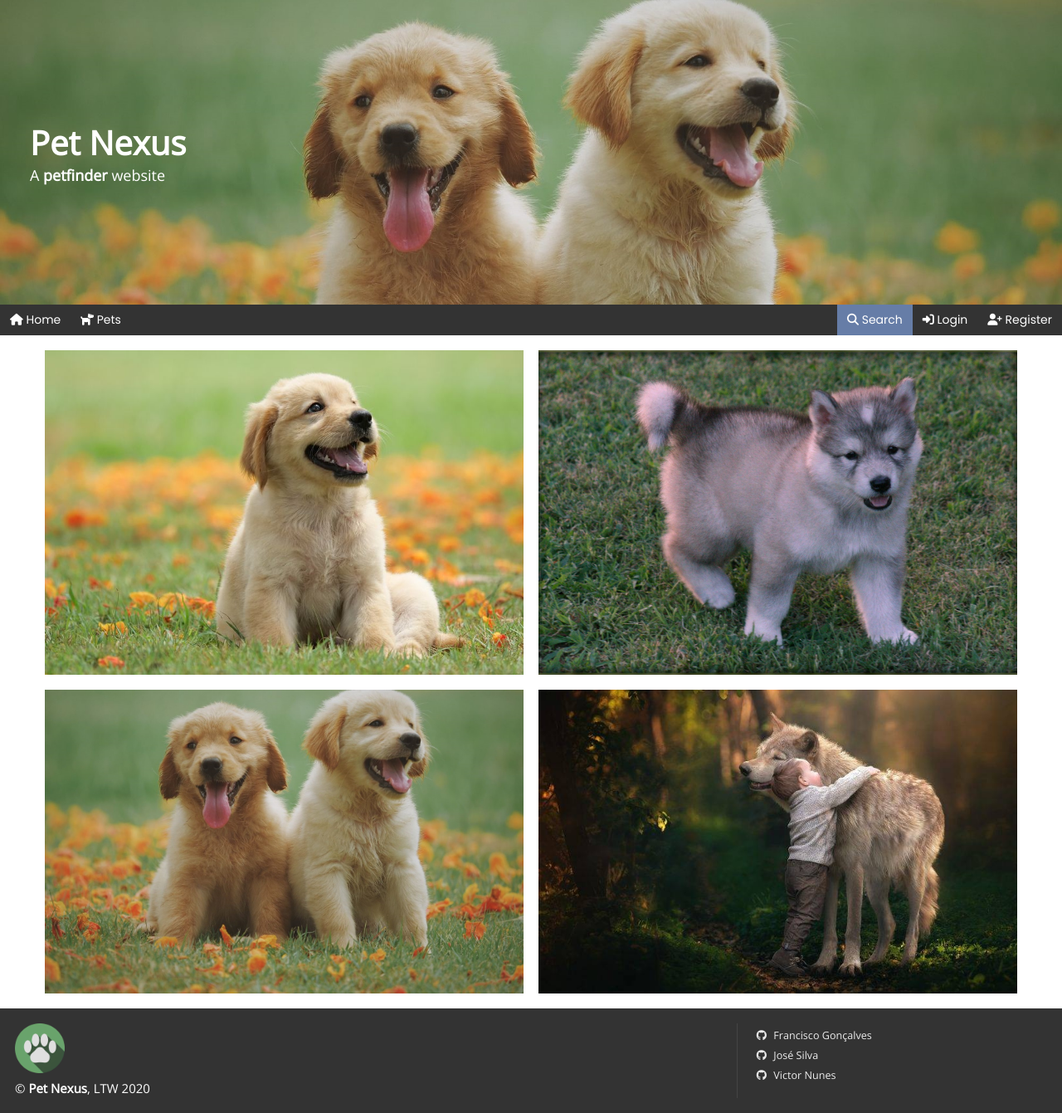
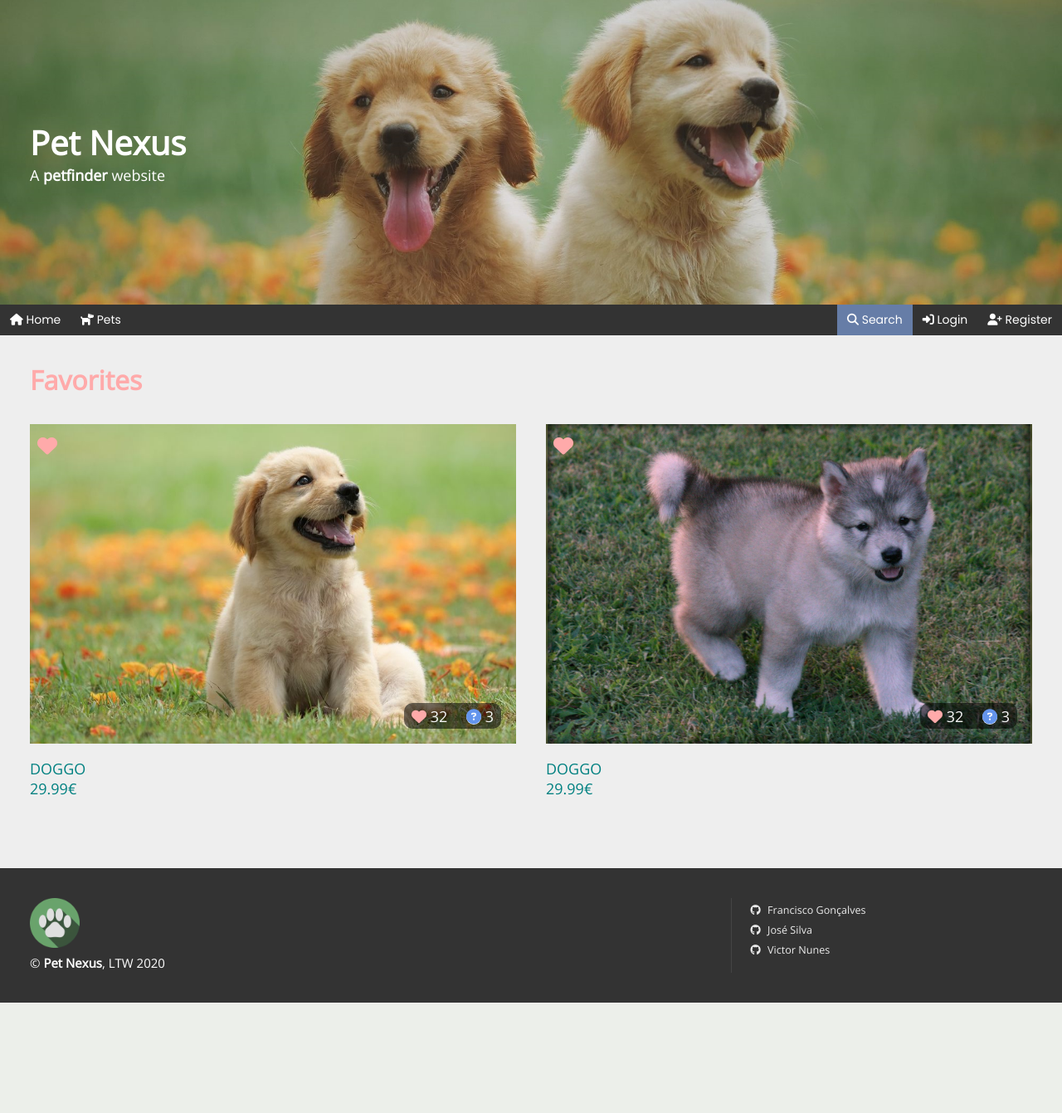
Before and after one commit to kiko-g/pet-nexus, a PHP site: page /pages/favorites.php in a window 1280 px wide. Shown: the whole page at 83% size. After the commit the page ends 1208 px from the top, so only its background shows below. Run offline with PHP 8.4, Linux system fonts and the light colour scheme; some libraries are stand-ins or nearby versions.

Commit message:
fixed a lot of css stuff

```diff
--- a/pages/favorites.php
+++ b/pages/favorites.php
@@ -5,54 +5,44 @@
 <body>
 	<?php require '../templates/header.html' ?>
 	<?php require '../templates/navbar.php' ?>
-	<section class="grid-container">
-		<div class="posts row-padding">
-			<div class="posts-item" tabindex="0">
-				<img src="../assets/img/dog.jpg" class="posts-image" alt="">
-				<a href="item.php" class="post-hover-info">
-					<ul>
-						<li class="posts-item-likes"><span class="visually-hidden">Likes:</span><i class="fas fa-heart"
-								aria-hidden="true"></i> 15</li>
-						<li class="posts-item-comments"><span class="visually-hidden">Comments:</span><i class="fas fa-question-circle"
-								aria-hidden="true"></i> 3</li>
-					</ul>
-				</a>
+	<section class="grid-gallery">
+		<h1 class="pink">Favorites</h1>
+
+		<div class="posts">
+			<div class="posts-item">
+				<div class="posts-container">
+					<div class="posts-inside-container">
+						<img src="../assets/img/dog.jpg" class="posts-image">
+						<div class="fav-button">
+							<button class="button-heart"><i class="fa fa-heart" aria-hidden="true"></i></button>
+						</div>
+						<div class="photo-stats">
+							<i class="fa fa-heart pink" aria-hidden="true"></i> 32
+							<i class="fa fa-question-circle blue" aria-hidden="true"></i> 3
+						</div>
+					</div>
+					<a href="item.php">
+						<p>DOGGO<br>29.99€</p>
+					</a>
+				</div>
 			</div>
 
-			<div class="posts-item" tabindex="0">
-				<img src="../assets/img/dog2.jpg" class="posts-image" alt="">
-				<a href="item.php" class="post-hover-info">
-					<ul>
-						<li class="posts-item-likes"><span class="visually-hidden">Likes:</span><i class="fas fa-heart"
-								aria-hidden="true"></i> 18</li>
-						<li class="posts-item-comments"><span class="visually-hidden">Comments:</span><i class="fas fa-question-circle"
-								aria-hidden="true"></i> 2</li>
-					</ul>
-				</a>
-			</div>
-
-			<div class="posts-item" tabindex="0">
-				<img src="../assets/img/header.jpg" class="posts-image" alt="">
-				<a href="item.php" class="post-hover-info">
-					<ul>
-						<li class="posts-item-likes"><span class="visually-hidden">Likes:</span><i class="fas fa-heart"
-								aria-hidden="true"></i> 18</li>
-						<li class="posts-item-comments"><span class="visually-hidden">Comments:</span><i class="fas fa-question-circle"
-								aria-hidden="true"></i> 2</li>
-					</ul>
-				</a>
-			</div>
-
-			<div class="posts-item" tabindex="0">
-				<img src="../assets/img/header2.jpg" class="posts-image" alt="">
-				<a href="item.php" class="post-hover-info">
-					<ul>
-						<li class="posts-item-likes"><span class="visually-hidden">Likes:</span><i class="fas fa-heart"
-								aria-hidden="true"></i> 18</li>
-						<li class="posts-item-comments"><span class="visually-hidden">Comments:</span><i class="fas fa-question-circle"
-								aria-hidden="true"></i> 2</li>
-					</ul>
-				</a>
+			<div class="posts-item">
+				<div class="posts-container">
+					<div class="posts-inside-container">
+						<img src="../assets/img/dog2.jpg" class="posts-image">
+						<div class="fav-button">
+							<button class="button-heart"><i class="fa fa-heart" aria-hidden="true"></i></button>
+						</div>
+						<div class="photo-stats">
+							<i class="fa fa-heart pink" aria-hidden="true"></i> 32
+							<i class="fa fa-question-circle blue" aria-hidden="true"></i> 3
+						</div>
+					</div>
+					<a href="item.php">
+						<p>DOGGO<br>29.99€</p>
+					</a>
+				</div>
 			</div>
 		</div>
 	</section>
--- a/style/layout.css
+++ b/style/layout.css
@@ -31,7 +31,7 @@
 }
 
 .row-padding {
-  padding: 1em;
+  padding: 2em;
 }
 
 .row:after,
--- a/style/nav.css
+++ b/style/nav.css
@@ -1,5 +1,5 @@
 /* NAVIGATION BAR AND BUTTONS */
-.coloredButtons {
+.colorsFilter {
   padding: 0em;
 }
 
@@ -44,6 +44,7 @@
 }
 
 
+
 input {
   outline: none;
 }
@@ -61,8 +62,9 @@ input[type=search] {
   background-size: 12%;
   border: solid 1px #ccc;
   padding: 0.5em 2em;
-  margin: 1em 1em 2em 1.1em;
-  width: 80px;
+  margin: 2em 2em 0 0;
+  width: 120px;
+  float: right;
 
   border-radius: 10px;
 
@@ -73,10 +75,12 @@ input[type=search] {
 input[type=search]:focus {
   background: #ededed;
   padding: 0.5em;
-  width: 400px;
+  width: 300px;
   color: white;
   background-color: rgb(102, 125, 167);
 }
+
+
 
 
 
--- a/style/style.css
+++ b/style/style.css
@@ -11,7 +11,7 @@ body {
 
 
 label {
-  display: block;
+  display: inline-block;
 }
 
 
--- a/style/user.css
+++ b/style/user.css
@@ -9,17 +9,27 @@ input[type=password] {
   box-sizing: border-box;
 }
 
-.grid-container {
+.grid-gallery {
   padding: 1em;
   max-width: auto;
   margin: 0 auto;
   padding: 0 2em;
+  background-color: #eee;
 }
 
-.grid-container>h1 {
-  text-align: center;
-  color: darkslategray;
-  margin-top: 0px;
+.posts.row-padding>h1,
+.grid-gallery>h1 {
+  text-align: left;
+  color: teal;
+  margin: 0 0 1em 0;
+  padding-top: 1em;
+  background-color: #eee;
+  font-size: xx-large;
+}
+
+.posts.row-padding>h1.pink,
+.grid-gallery>h1.pink {
+  color: #ffaaaa;
 }
 
 /* The overlayLogin (background) */
@@ -140,12 +150,46 @@ input[type=password] {
   padding-bottom: 3em;
 }
 
+.fav-button {
+  display: block;
+  position: absolute;
+  top: 0;
+  left: 0;
+  padding: 0.5em;
+  border-radius: 0 0 10px 0;
+}
+
+.photo-stats {
+  color: whitesmoke;
+  background-color: #00000088;
+
+  display: block;
+  border-radius: 10px;
+  padding: 0.2em 0.5em;
+
+  position: absolute;
+  right: 1em;
+  bottom: 1em;
+}
+
 .posts-item {
   position: relative;
   flex: 1 0 22em;
   margin: 1em;
-  color: #fff;
-  cursor: pointer;
+}
+
+.posts-container {
+  width: 100%;
+  height: 80%;
+  object-fit: cover;
+  position: relative;
+}
+
+.posts-inside-container {
+  width: 100%;
+  height: 100%;
+  object-fit: cover;
+  position: relative;
 }
 
 .posts-item:hover .post-hover-info {
@@ -158,6 +202,7 @@ input[type=password] {
   height: 100%;
   background-color: rgba(0, 0, 0, 0.3);
   color: whitesmoke;
+  text-decoration: none;
 }
 
 .post-hover-info {
@@ -167,19 +212,7 @@ input[type=password] {
 .post-hover-info li {
   display: inline-block;
   font-size: 1.7em;
-  font-weight: 600;
-}
-
-.posts-item-likes {
-  margin-right: 2.2em;
-}
-
-.posts-item-type {
-  position: absolute;
-  top: 1em;
-  right: 1em;
-  font-size: 2.5em;
-  text-shadow: 0.2em 0.2em 0.2em rgba(0, 0, 0, 0.1);
+  font-weight: bold;
 }
 
 .posts-image {
@@ -238,7 +271,7 @@ Remove or comment-out the code block below to see how the browser will fall-back
   }
 
   .posts {
-    grid-gap: 1em;
+    grid-gap: 2em;
   }
 
   .profile-image,
@@ -287,3 +320,18 @@ Remove or comment-out the code block below to see how the browser will fall-back
     }
   }
 }
+
+.fa.fa-question-circle.blue {
+  color: cornflowerblue;
+  background-color: white;
+  border-radius: 20px;
+  margin-left: 1em;
+  margin-right: 0;
+  font-weight: 900;
+}
+
+.fa.fa-heart.pink {
+  color: #ffaaaa;
+  background-color: transparent;
+  border-radius: 20px;
+}
--- a/templates/navbar.php
+++ b/templates/navbar.php
@@ -50,6 +50,6 @@
 	  <a href="../pages/favorites.php" class="navbar favorites right"> <i class="fa fa-heart"> </i> Favorites </a>
 
   <?php } ?>
-  <a href="../pages/search.php" class="navbar search right"> <i class="fa fa-search"> </i> Search </a>
+  <a href="../pages/pets.php" class="navbar search right"> <i class="fa fa-search"> </i> Search </a>
   <a href="javascript:void(0);" class="icon" onclick="topnavResponsive()"><i class="fa fa-bars"></i></a>
 </nav>
```
Also changed, not shown: other parts of style/layout.css (+61 -30 lines), pages/login.php (+3 -44 lines), pages/pets.php (+21 -15 lines), pages/profile.php (+23 -23 lines).
